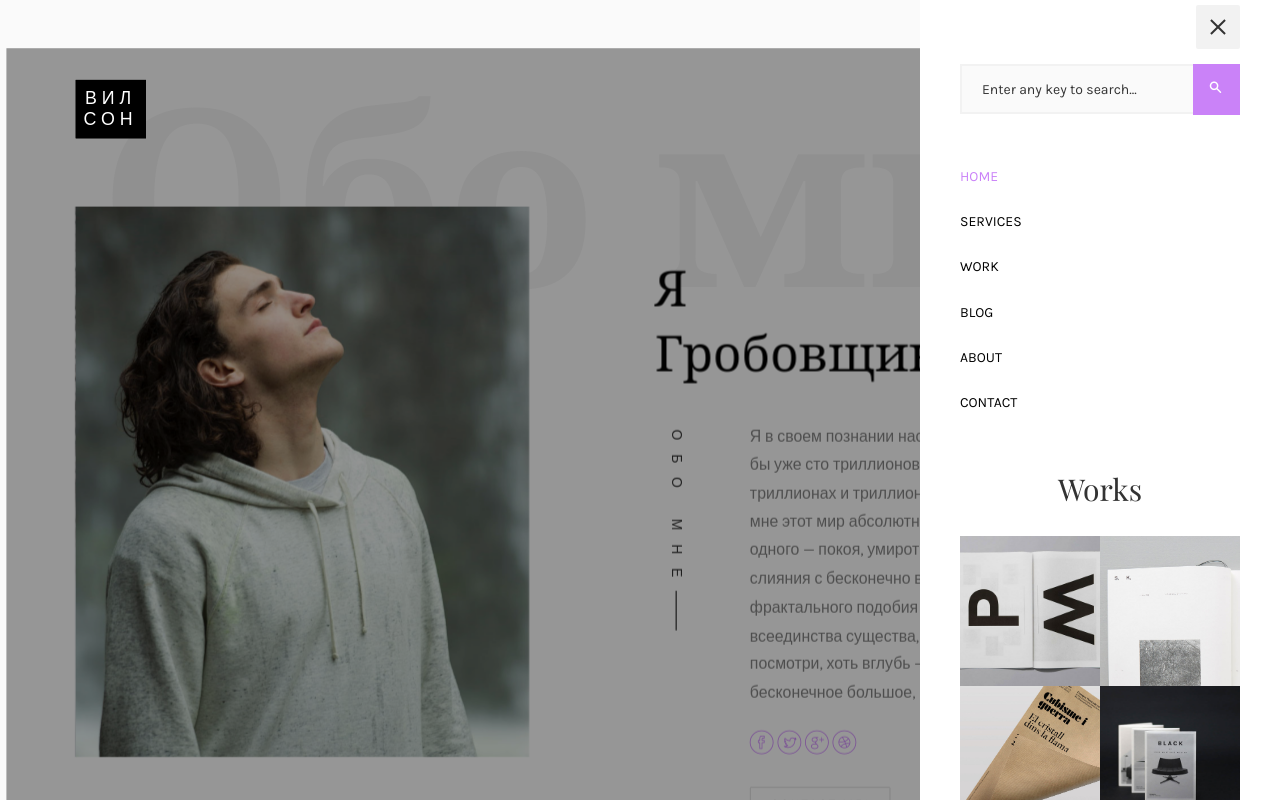
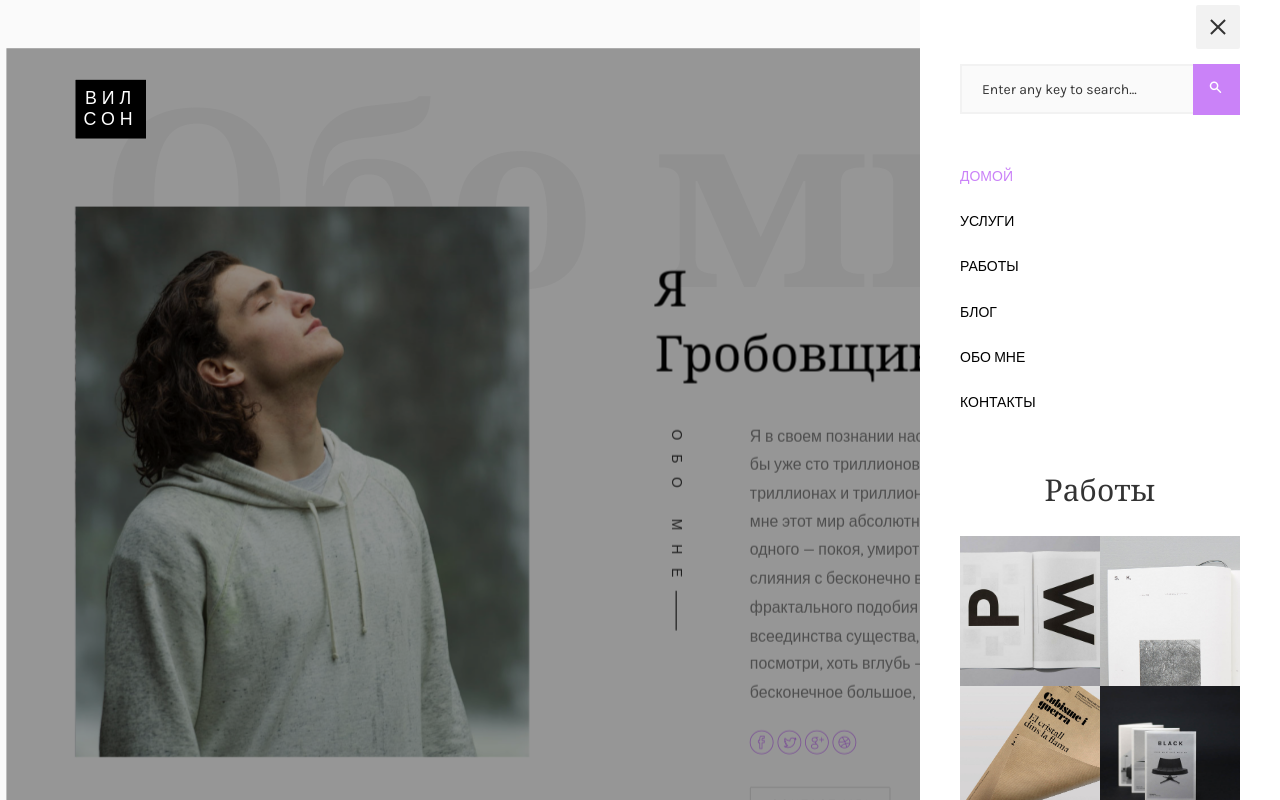
Before and after one commit to ochepyatka/resume, a plain HTML site: page index.html in a window 1280 px wide. Both pictures are taken after a click on the link 1200 px from the left and 46 px from the top of the page. Drawn offline with nearby package versions, Linux system fonts and the light colour scheme; files whose address does not match are found by name; a web font is replaced by a local one.

Commit message:
Update index.html

```diff
--- a/index.html
+++ b/index.html
@@ -66,18 +66,18 @@
 				<div class="row">
 					<div class="col-md-12">
 						<ul>
-							<li class="active"><a href="index.html">Home</a></li>
-							<li><a href="services.html">Services</a></li>
-							<li><a href="work.html">Work</a></li>
-							<li><a href="blog.html">Blog</a></li>
-							<li><a href="about.html">About</a></li>
-							<li><a href="contact.html">Contact</a></li>
+							<li class="active"><a href="index.html">Домой</a></li>
+							<li><a href="services.html">Услуги</a></li>
+							<li><a href="work.html">Работы</a></li>
+							<li><a href="blog.html">Блог</a></li>
+							<li><a href="about.html">Обо мне</a></li>
+							<li><a href="contact.html">Контакты</a></li>
 						</ul>
 					</div>
 				</div>
 				<div class="row">
 					<div class="col-md-12">
-						<h2 class="head-title">Works</h2>
+						<h2 class="head-title">Работы</h2>
 						<a href="images/work-1.jpg" class="gallery image-popup-link text-center" style="background-image: url(images/work-1.jpg);">
 							<span><i class="icon-search3"></i></span>
 						</a>
```
